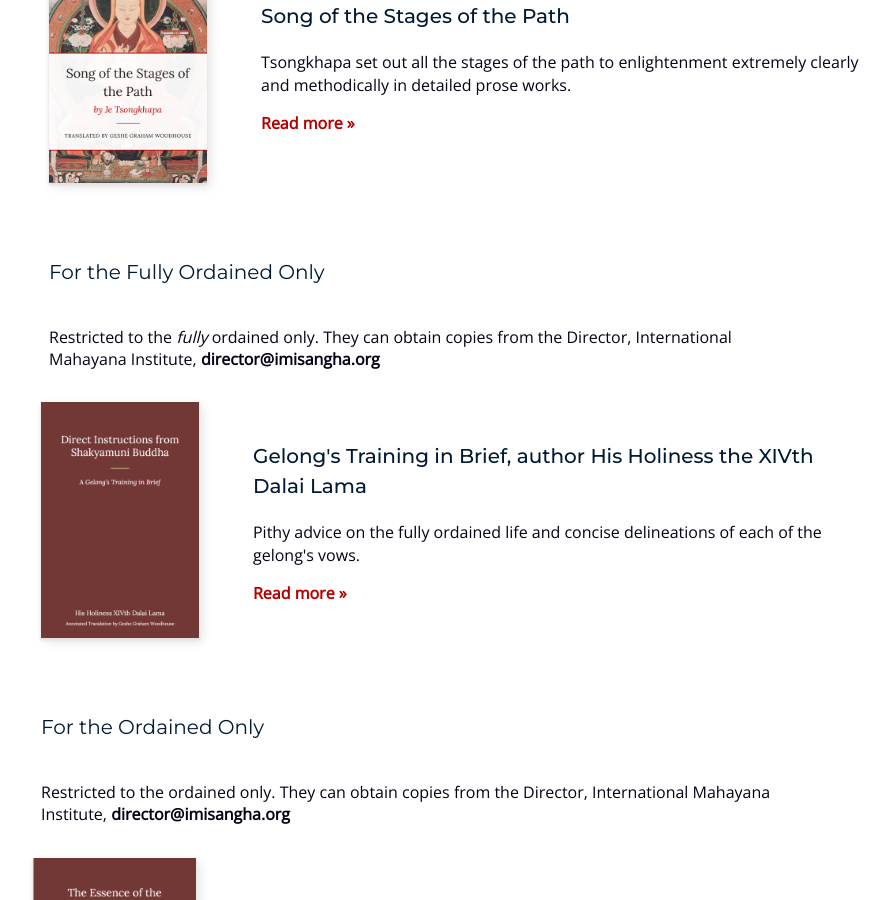
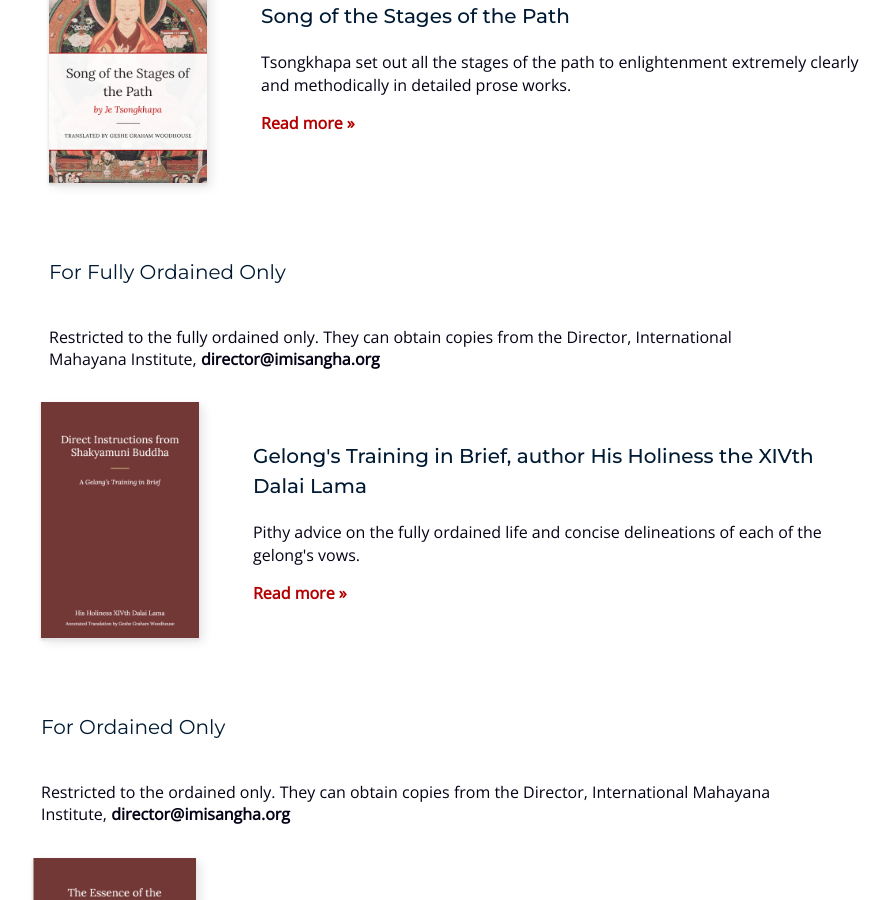
Before and after one commit to hallodom/geshe-graham-losel, a Jekyll site: the page built from publications.html, in a window 1280 px wide and 900 px high, scrolled down 2224 px. Shown: the whole window, without its empty margins (23-913 px from the left). Built offline with Jekyll 4.4.1, drawn with Linux system fonts in a browser that asks for light colours.

```diff
--- a/publications.html
+++ b/publications.html
@@ -40,8 +40,8 @@ pageName: Publications
 			<div class="col-xs-11
               col-sm-8
               col-md-8">
-				<h2 class="publications-type-header">For the Fully Ordained Only</h2>
-				<p>Restricted to the <em>fully</em> ordained only. They can obtain copies from the Director, International Mahayana Institute, <a href="mailto:director@imisangha.org">director@imisangha.org</a></p>
+				<h2 class="publications-type-header">For Fully Ordained Only</h2>
+				<p>Restricted to the fully ordained only. They can obtain copies from the Director, International Mahayana Institute, <a href="mailto:director@imisangha.org">director@imisangha.org</a></p>
 			</div>
 		{% endif %}
 		{% include publication-list.html %}
@@ -56,7 +56,7 @@ pageName: Publications
 			<div class="col-xs-11
               col-sm-8
               col-md-8">
-				<h2 class="publications-type-header">For the Ordained Only</h2>
+				<h2 class="publications-type-header">For Ordained Only</h2>
 				<p>Restricted to the ordained only. They can obtain copies from the Director, International Mahayana Institute, <a href="mailto:director@imisangha.org">director@imisangha.org</a></p>
 			</div>
 
```
Also changed, not shown: _publications/a-gelongs-training-in-brief.md (+1 -1 lines), 3 other files.
